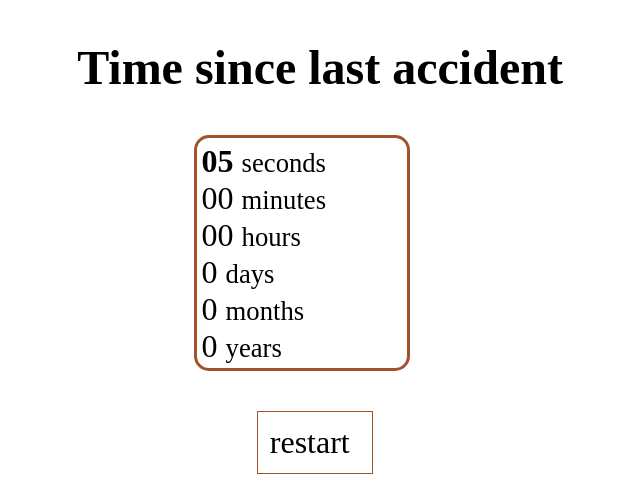
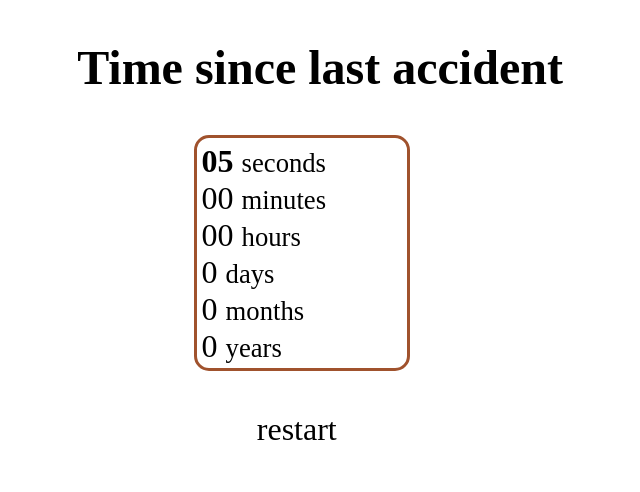
Before and after one commit to BenHavilland/startatimer, a plain HTML site: page index.html in a window 1280 px wide. Shown: the whole page, without its empty margins (320-960 px from the left). Drawn offline with nearby package versions, Linux system fonts and the light colour scheme.

Commit message:
kill some styling that didn't work

```diff
--- a/index.html
+++ b/index.html
@@ -113,7 +113,7 @@
     <div id="counter">
       Contents of this DIV will be replaced by the timer
     </div>
-    <div id="restart" style="position: relative; width: 90px; padding: 12px; left: 45%; top: 40px; border: 1px solid sienna;">
+    <div id="restart" style="position: relative; width: 90px; left: 45%; top: 40px;">
       restart
     </div>
 </body>
```
